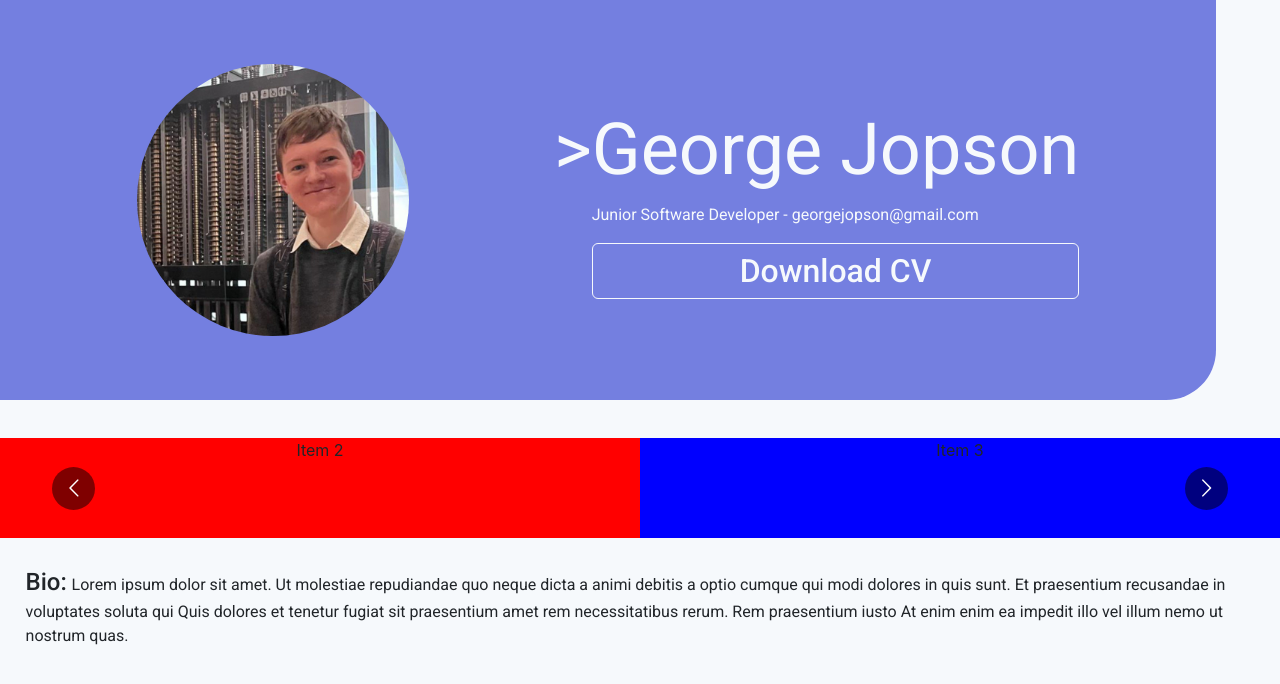
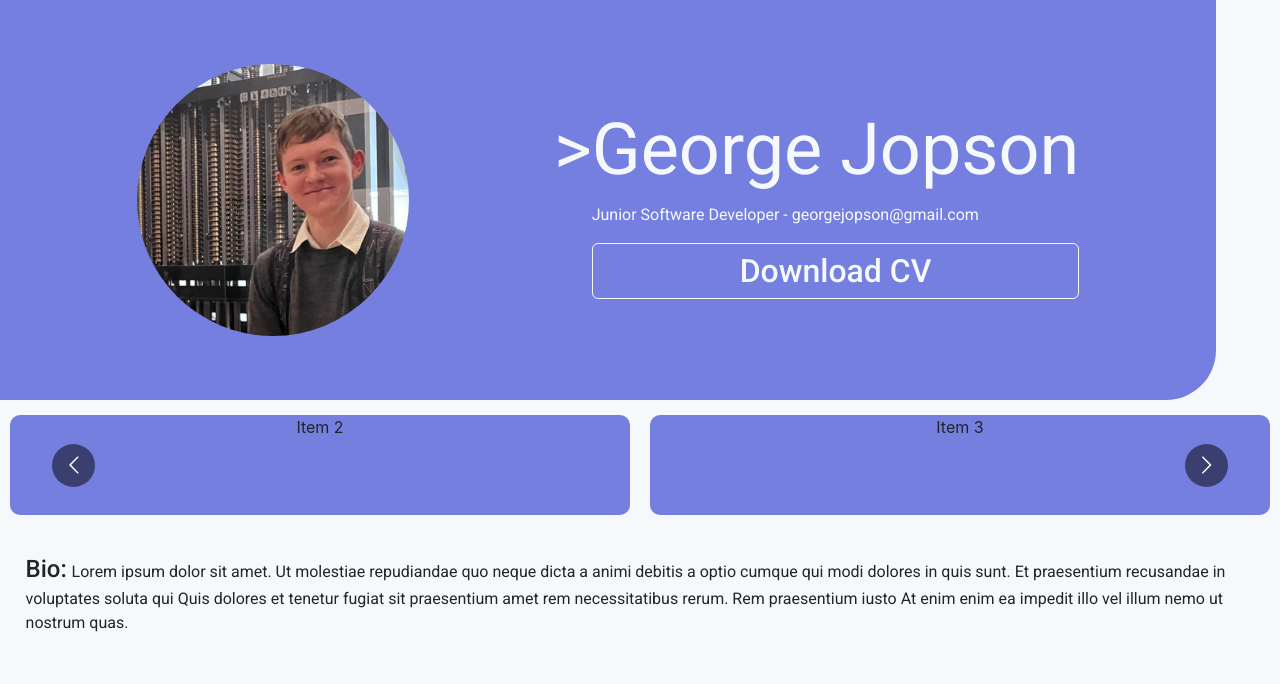
Before and after one commit to GeorgeJopson/GeorgeJopson.github.io, a React (Create React App) app: page / in a window 1280 px wide. Shown: the top 684 px of the page. Built offline with nearby package versions, Linux system fonts and the light colour scheme.

Commit message:
Add basic carousel stylings

```diff
--- a/src/AchievementCarousel/AchievementCarousel.css
+++ b/src/AchievementCarousel/AchievementCarousel.css
@@ -1,8 +1,6 @@
-.carouselItem1{
+.carouselItem{
   height:100px;
-  background-color: blue;
+  background-color: #747fe0;
+  margin: 10px;
+  border-radius:10px;
 }
-.carouselItem2{
-  height:100px;
-  background-color: red;
-}
--- a/src/AchievementCarousel/AchievementCarousel.js
+++ b/src/AchievementCarousel/AchievementCarousel.js
@@ -39,10 +39,10 @@ function AchievementCarousel(){
       itemClass="carousel-item-padding-40-px"
       slidesToSlide={1}
     >
-      <div className="carouselItem1">Item 1</div>
-      <div className="carouselItem2">Item 2</div>
-      <div className="carouselItem1">Item 3</div>
-      <div className="carouselItem2">Item 4</div>
+      <div className="carouselItem">Item 1</div>
+      <div className="carouselItem">Item 2</div>
+      <div className="carouselItem">Item 3</div>
+      <div className="carouselItem">Item 4</div>
     </Carousel>
   );
 }
--- a/src/header/Header.css
+++ b/src/header/Header.css
@@ -3,7 +3,7 @@
   flex-wrap: wrap;
   justify-content: space-around;
   align-items: center;
-  margin: 0 5% 3% 0;
+  margin: 0 5% 5px 0;
   background-color: #747fe0;
   border-radius: 0 0 50px 0;
   padding: 5%;
```
